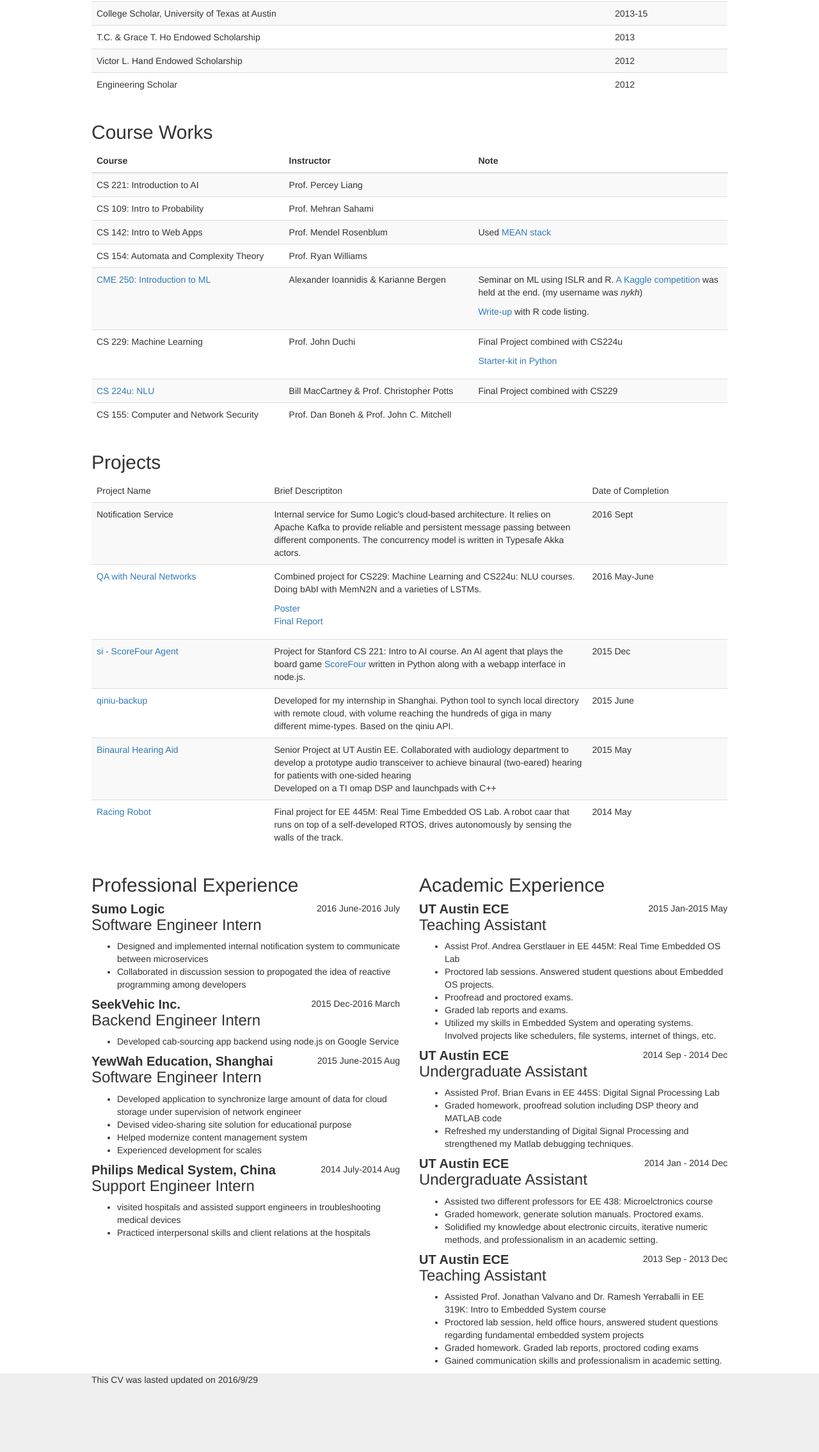
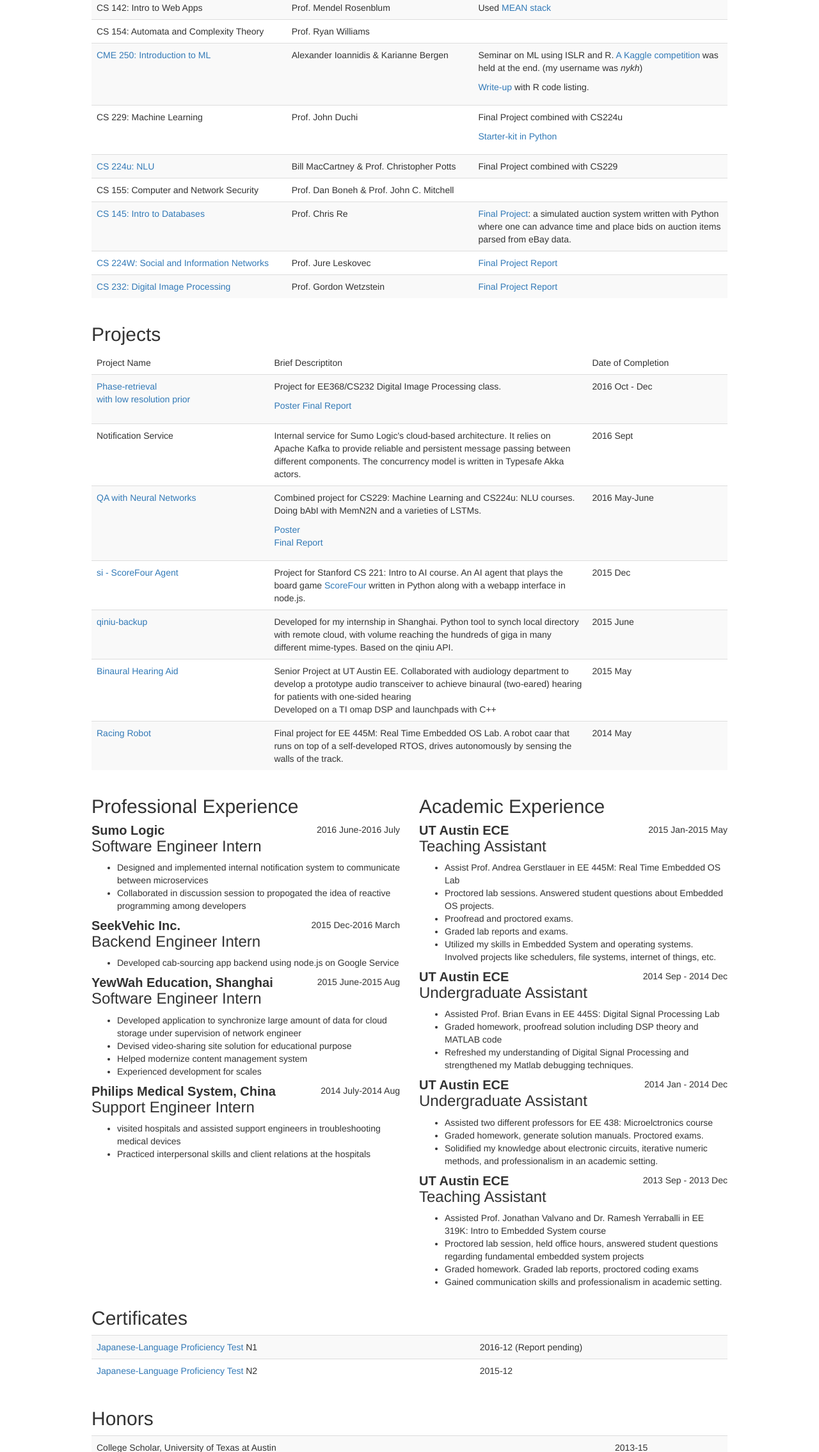
Before and after one commit to nykh/portfolio, a website: page cv.html in a window 1280 px wide. Shown: the part 530-2800 px from the top of the page at 64% size. Drawn offline with nearby package versions, Linux system fonts and the light colour scheme.

Commit message:
Add this quarter's content; restructure

```diff
--- a/cv.html
+++ b/cv.html
@@ -5,7 +5,7 @@
         <meta name="viewport" content="width=device-width, initial-scale=1">
         <title>Nicholas Huang :: Portfolio</title>
         <!-- bootstrap -->
-        <link rel="stylesheet" href="http://maxcdn.bootstrapcdn.com/bootstrap/3.3.6/css/bootstrap.min.css">
+        <link rel="stylesheet" href="lib/bootstrap.min.css">
         <link rel="stylesheet" href="css/cv.css" media="screen">
     </head>
     <body>
@@ -49,46 +49,6 @@
 
     <!--<section id="skills">
     </section>-->
-
-    <section id="certificate">
-        <div class="container">
-            <h2>Certificates</h2>
-            <table class="table table-striped">
-                <tbody>
-                    <tr>
-                        <td><a href="https://en.wikipedia.org/wiki/Japanese-Language_Proficiency_Test">Japanese-Language Proficiency Test</a> N2</td>
-                        <td>2015-12</td>
-                    </tr>
-                </tbody>
-            </table>
-        </div>
-    </section>
-
-    <section id="honors">
-        <div class="container">
-            <h2>Honors</h2>
-            <table class="table table-striped">
-                <tbody>
-                    <tr>
-                        <td>College Scholar, University of Texas at Austin</td>
-                        <td>2013-15</td>
-                    </tr>
-                    <tr>
-                        <td>T.C. &amp; Grace T. Ho Endowed Scholarship</td>
-                        <td>2013</td>
-                    </tr>
-                    <tr>
-                        <td>Victor L. Hand Endowed Scholarship</td>
-                        <td>2012</td>
-                    </tr>
-                    <tr>
-                        <td>Engineering Scholar</td>
-                        <td>2012</td>
-                    </tr>
-                </tbody>
-            </table>
-        </div>
-    </section>
 
     <section id="course-works">
       <div class="container">
@@ -158,6 +118,21 @@
               <td>Prof. Dan Boneh &amp; Prof. John C. Mitchell</td>
               <td></td>
             </tr>
+            <tr>
+              <td><a href="//web.stanford.edu/class/cs145/">CS 145: Intro to Databases</a></td>
+              <td>Prof. Chris Re</td>
+              <td><a href="//web.stanford.edu/~nykh/cgi-bin/auctionbase.py/">Final Project</a>: a simulated auction system written with Python where one can advance time and place bids on auction items parsed from eBay data.</td>
+            </tr>
+            <tr>
+              <td><a href="//web.stanford.edu/class/cs224w/">CS 224W: Social and Information Networks</a></td>
+              <td>Prof. Jure Leskovec</td>
+              <td><a href="//web.stanford.edu/~nykh/file/correlation-networks.pdf">Final Project Report</a></td>
+            </tr>
+            <tr>
+              <td><a href="//stanford.edu/class/ee368/">CS 232: Digital Image Processing</a></td>
+              <td>Prof. Gordon Wetzstein</td>
+              <td><a href="//web.stanford.edu/~nykh/file/ee368-term-project.pdf">Final Project Report</a></td>
+            </tr>
           </tbody>
         </table>
       </div>
@@ -181,10 +156,23 @@
                 </thead>
                 <tbody>
                     <tr>
+                        <td><a href="https://github.com/leeneil/adm">Phase-retrieval <br /> with low resolution prior</a></td>
+                        <td>
+                          <p>
+                            Project for EE368/CS232 Digital Image Processing class.
+                          </p>
+                          <p>
+                            <a href="//web.stanford.edu/~nykh/file/ee368-poster.pdf">Poster</a>
+                            <a href="//web.stanford.edu/~nykh/file/ee368-term-project.pdf">Final Report</a>
+                          </p>
+                        </td>
+                        <td>2016 Oct - Dec</td>
+                    </tr>
+                    <tr>
                         <td>Notification Service</td>
                         <td>Internal service for Sumo Logic's cloud-based architecture. It relies on Apache Kafka to provide reliable and persistent
                             message passing between different components. The concurrency model is written in Typesafe Akka actors.</td>
-                        <td>2016 Sept <ongoing></ongoing></td>
+                        <td>2016 Sept</td>
                     </tr>
 
                     <tr>
@@ -321,12 +309,54 @@
         </div>
     </section>
 
-    <!-- <section id="activity">
-    </section> -->
+    <section id="certificate">
+        <div class="container">
+            <h2>Certificates</h2>
+            <table class="table table-striped">
+                <tbody>
+                    <tr>
+                        <td><a href="https://en.wikipedia.org/wiki/Japanese-Language_Proficiency_Test">Japanese-Language Proficiency Test</a> N1</td>
+                        <td>2016-12 (Report pending)</td>
+                    </tr>
+                    <tr>
+                        <td><a href="https://en.wikipedia.org/wiki/Japanese-Language_Proficiency_Test">Japanese-Language Proficiency Test</a> N2</td>
+                        <td>2015-12</td>
+                    </tr>
+                </tbody>
+            </table>
+        </div>
+    </section>
+
+    <section id="honors">
+        <div class="container">
+            <h2>Honors</h2>
+            <table class="table table-striped">
+                <tbody>
+                    <tr>
+                        <td>College Scholar, University of Texas at Austin</td>
+                        <td>2013-15</td>
+                    </tr>
+                    <tr>
+                        <td>T.C. &amp; Grace T. Ho Endowed Scholarship</td>
+                        <td>2013</td>
+                    </tr>
+                    <tr>
+                        <td>Victor L. Hand Endowed Scholarship</td>
+                        <td>2012</td>
+                    </tr>
+                    <tr>
+                        <td>Engineering Scholar</td>
+                        <td>2012</td>
+                    </tr>
+                </tbody>
+            </table>
+        </div>
+    </section>
+
 
     <footer class="footer">
         <div class="container">
-            <p>This CV was lasted updated on 2016/9/29</p>
+            <p>This CV was lasted updated on 2016/12/18</p>
         </div>
     </footer>
 </body>
```
Also changed, not shown: index.html (+1 -1 lines), 1 other file.
